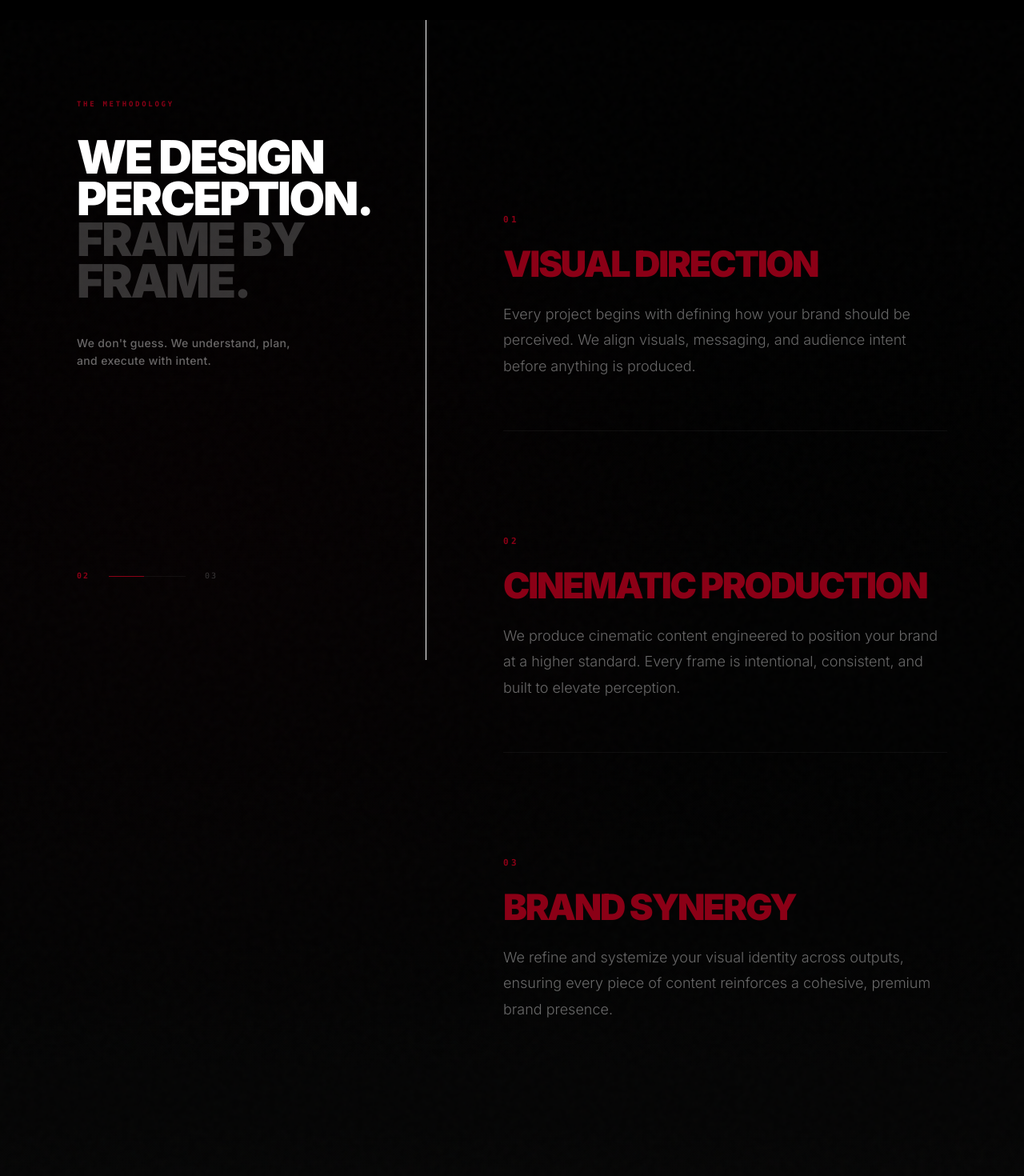
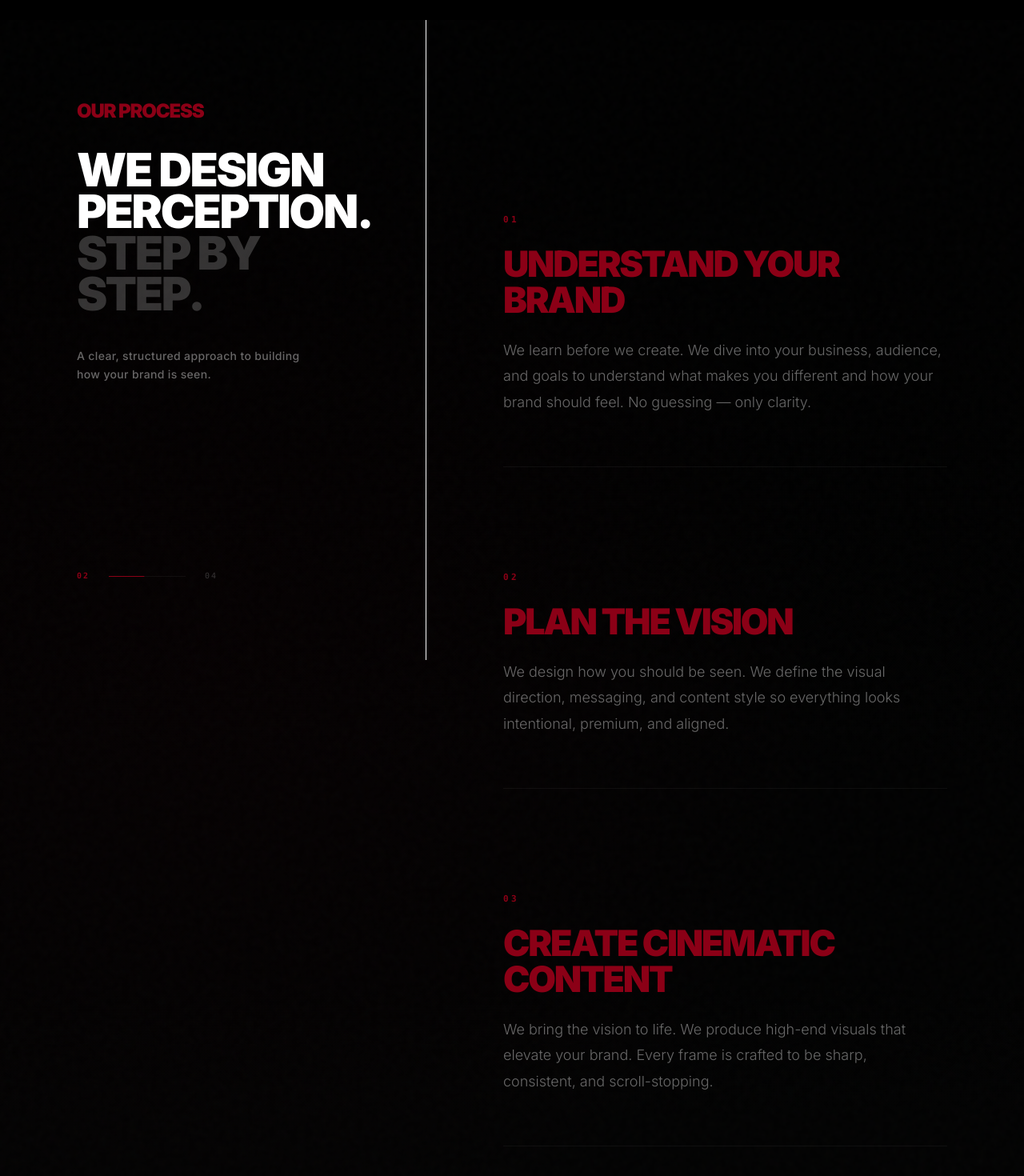
Before and after one commit to waximhq-spec/BH-MARKETING-WEB, a Next.js app: page / in a window 1280 px wide. Shown: the part 4160-5630 px from the top of the page at 80% size. Built offline with nearby package versions, Linux system fonts and the light colour scheme.

Commit message:
our process optimised

```diff
--- a/components/ProcessSection.tsx
+++ b/components/ProcessSection.tsx
@@ -6,18 +6,23 @@ import { motion, useScroll, useMotionValueEvent, MotionValue, useTransform } fro
 const STEPS = [
   {
     num: "01",
-    title: "Visual Direction",
-    desc: "Every project begins with defining how your brand should be perceived. We align visuals, messaging, and audience intent before anything is produced.",
+    title: "Understand Your Brand",
+    desc: "We learn before we create. We dive into your business, audience, and goals to understand what makes you different and how your brand should feel. No guessing — only clarity.",
   },
   {
     num: "02",
-    title: "Cinematic Production",
-    desc: "We produce cinematic content engineered to position your brand at a higher standard. Every frame is intentional, consistent, and built to elevate perception.",
+    title: "Plan the Vision",
+    desc: "We design how you should be seen. We define the visual direction, messaging, and content style so everything looks intentional, premium, and aligned.",
   },
   {
     num: "03",
-    title: "Brand Synergy",
-    desc: "We refine and systemize your visual identity across outputs, ensuring every piece of content reinforces a cohesive, premium brand presence.",
+    title: "Create Cinematic Content",
+    desc: "We bring the vision to life. We produce high-end visuals that elevate your brand. Every frame is crafted to be sharp, consistent, and scroll-stopping.",
+  },
+  {
+    num: "04",
+    title: "Refine & Scale",
+    desc: "We make your brand consistent everywhere. We align and optimize your content across platforms so your brand feels cohesive, professional, and trustworthy.",
   },
 ];
 
@@ -74,9 +79,9 @@ export default function ProcessSection() {
               whileInView={{ opacity: 1 }}
               viewport={{ once: true }}
               transition={{ duration: 1 }}
-              className="text-[#8B0016] font-mono tracking-[0.3em] uppercase text-[9px] mb-6 lg:mb-8 font-bold"
+              className="text-[#8B0016] font-black tracking-tighter uppercase text-xl md:text-2xl mb-6 lg:mb-8"
             >
-              The Methodology
+              Our Process
             </motion.p>
 
             <motion.h2
@@ -89,8 +94,8 @@ export default function ProcessSection() {
             >
               WE DESIGN<br />
               PERCEPTION.<br />
-              <span className="text-white/20">FRAME BY</span><br />
-              <span className="text-white/20">FRAME.</span>
+              <span className="text-white/20">STEP BY</span><br />
+              <span className="text-white/20">STEP.</span>
             </motion.h2>
 
             <motion.p
@@ -101,7 +106,7 @@ export default function ProcessSection() {
               className="text-white/40 text-[12px] lg:text-[14px] font-medium tracking-wide max-w-[280px]"
               style={{ lineHeight: 1.6 }}
             >
-              We don&apos;t guess. We understand, plan, and execute with intent.
+              A clear, structured approach to building how your brand is seen.
             </motion.p>
           </motion.div>
 
@@ -165,9 +170,9 @@ export default function ProcessSection() {
           whileInView={{ opacity: 1 }}
           viewport={{ once: true }}
           transition={{ duration: 0.8 }}
-          className="text-[#8B0016] font-mono tracking-[0.4em] uppercase text-[10px] mb-6 font-bold"
+          className="text-[#8B0016] font-black tracking-tighter uppercase text-xl mb-6"
         >
-          The Methodology
+          Our Process
         </motion.p>
 
         <motion.h2
@@ -179,7 +184,7 @@ export default function ProcessSection() {
           style={{ fontSize: "clamp(3rem, 7vw, 6rem)", letterSpacing: "-0.04em", lineHeight: 0.9 }}
         >
           WE DESIGN PERCEPTION.<br />
-          <span className="text-white/25">FRAME BY FRAME.</span>
+          <span className="text-white/25">STEP BY STEP.</span>
         </motion.h2>
 
         <div className="relative border-l border-white/10 ml-4 flex flex-col pt-4 pb-12">
```
